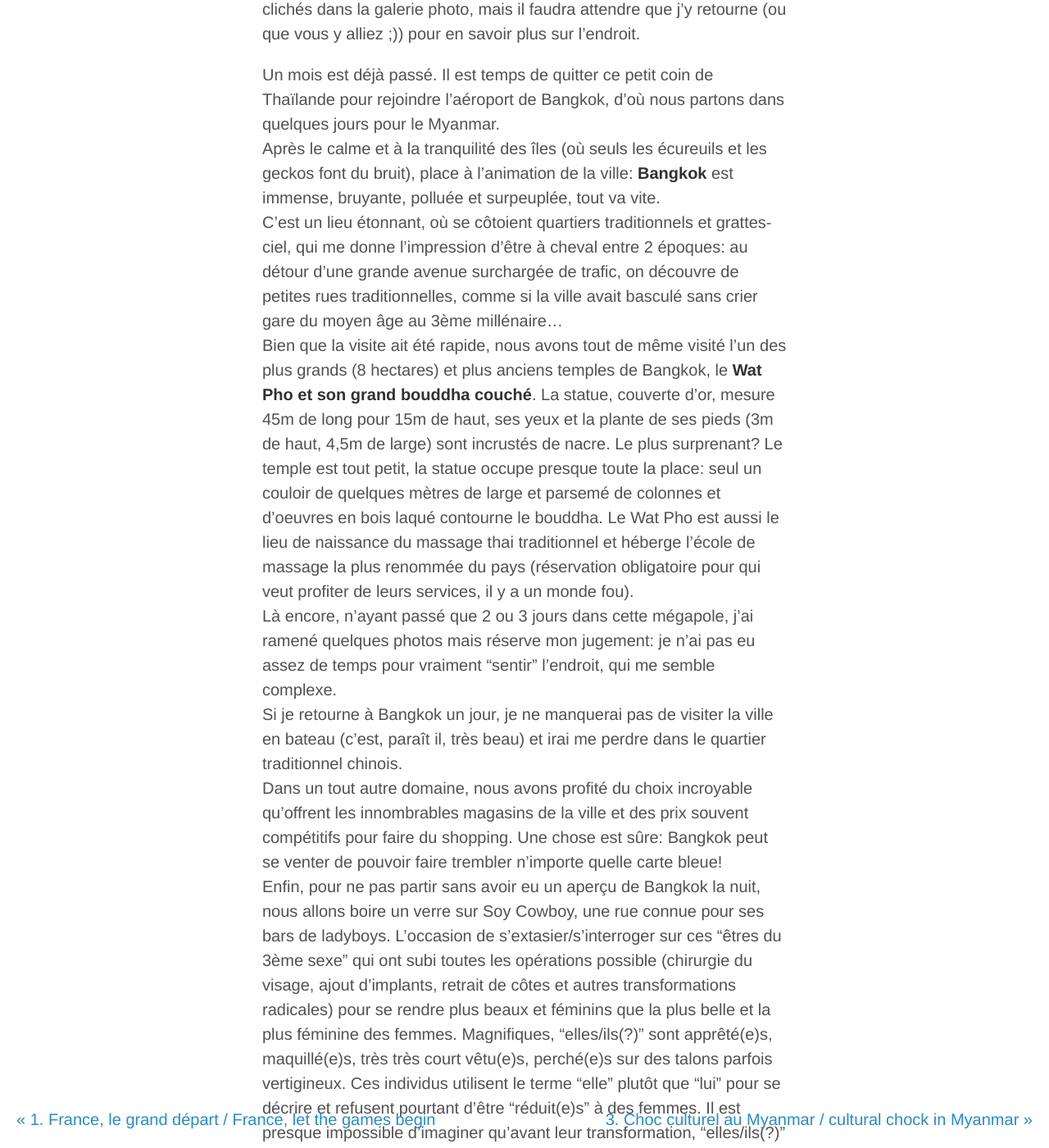
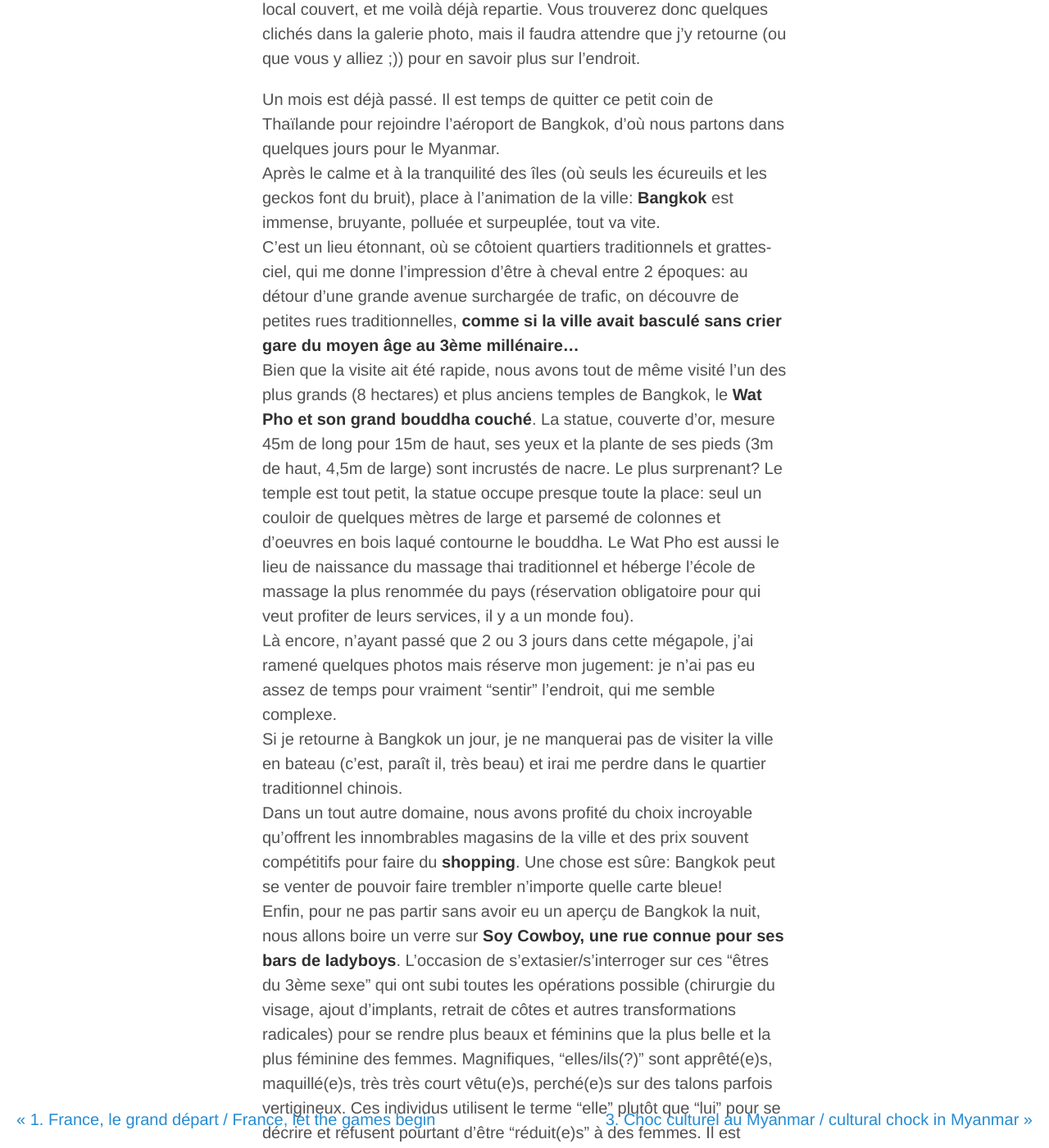
Before and after one commit to crossingborders/crossingborders.github.io, a Jekyll site: the page built from _posts/2014-02-05-Petite-Koh-Tao.md, in a window 1280 px wide and 1400 px high, scrolled down 4532 px. Shown: the whole window at 82% size. Built offline with Jekyll 4.4.1, drawn with Linux system fonts in a browser that asks for light colours; emoji names are drawn with the system emoji font; Markdown is read by kramdown in place of the engine named in the settings; some of the changed text lies outside the part shown.

Commit message:
Update 2014-02-05-Petite-Koh-Tao.md

```diff
--- a/_posts/2014-02-05-Petite-Koh-Tao.md
+++ b/_posts/2014-02-05-Petite-Koh-Tao.md
@@ -13,17 +13,17 @@
 Nous sommes à Roissy, heureux de partir sous le soleil, excités de réaliser ce projet un peu fou. Le trajet en avion (Paris/Kuwait city/Bangkok) va prendre quelques heures, mais qu'importe, nous avons tout le temps devant nous!
 Arrivés au Kuwait, nous attendons patiemment notre correspondance.
 On ne peut décidément jamais prévoir quelles surprises la vie nous réserve.
-Au moment de monter dans l'avion, nous découvrons que la compagnie aérienne a fait du surbooking: nos places, ainsi  que celles de tous les européens avec lesquels nous devions voyager, ont été attribuées à d'autres passagers. Nous n'avons plus vraiment de vol pour quitter le pays: nous voilà donc coincés dans le petit aéroport typique de Kuwait city, un couloir vieillot et sordide, patrouillé par des militaires en armes.
+Au moment de monter dans l'avion, nous découvrons que la compagnie aérienne a fait du surbooking: nos places, ainsi  que celles de tous les européens avec lesquels nous devions voyager, ont été attribuées à d'autres passagers. Nous n'avons plus vraiment de vol pour quitter le pays: **nous voilà donc coincés dans le petit aéroport typique de Kuwait city, un couloir vieillot et sordide, patrouillé par des militaires en armes.**
 Après des heures de discussion acharnée, nous obtenons un vol à bord d'une autre compagnie et atterrissons enfin à Bangkok avec un retard d'une demie journée. De là, le vol vers Koh Samui se passe sans encombre. Un dernier trajet, en bateau cette fois, nous amène, via Koh Phangan, à bon port.
 La fatigue et le stress du voyage s'évanouissent dès que nous posons le pied à terre.
 
-Petite île de 7km par 3 perdue au milieu du golfe de Thaïlande, mecque des écoles de plongée et d’apnée, **Koh Tao** est la destination idéale pour démarrer ce tour du monde. On y trouve de jolies plages peu fréquentées, de superbes couchers de soleil, des paysages verdoyants. La mer est propre (bien que troublée par les longtails et autres navettes touristiques), les températures flirtent avec les 30°. Le rythme de vie est tranquille, le coût de la vie très bas. La nourriture est excellente, les massages exceptionnels, les commodités toutes proches… Que demander de plus?
+Petite île de 7km par 3 perdue au milieu du golfe de Thaïlande, mecque des écoles de plongée et d’apnée, **Koh Tao** est la destination idéale pour démarrer ce tour du monde. On y trouve de **jolies plages peu fréquentées, de superbes couchers de soleil, des paysages verdoyants**. La mer est propre (bien que troublée par les longtails et autres navettes touristiques), les températures flirtent avec les 30°. Le rythme de vie est tranquille, le coût de la vie très bas. La nourriture est excellente, les massages exceptionnels, les commodités toutes proches… Que demander de plus?
 C’est donc dans ce cadre agréable que nous posons nos sacs pour 1 mois, durée maximale du visa touristique obtenu à l’arrivée. Nous nous installons dans un petit resort simple et accueillant. Ayant la chance d’avoir avec moi un compagnon de voyage déjà familier du coin, je n’ai plus qu’à me laisser porter et à me remettre doucement des émotions de ce grand départ vers l’inconnu.
 
 Les écoles de plongée, restaurants, magasins de vêtements ou de souvenirs et salons de massage s’alignent le long de la plage principale, **Sairee Beach**.
 Une chose m'étonne assez rapidement: je croise très peu de thaïlandais. En général, ils gèrent les commerces ou travaillent dans les salons de massages. Je découvre que la population de l'île est composée de touristes venus passer le PADI ou découvrir l'apnée, d'européens (saisonniers ou permanents) vivant de la plongée, et de birmans venus chercher du travail.
 Ce mélange de cultures crée une ambiance chaleureuse, détendue, calme et festive à la fois.
-Si Koh Tao n'est clairement pas représentative de la Thaîlande, elle en reste néanmoins très accueillante: il y fait bon vivre.
+**Si Koh Tao n'est clairement pas représentative de la Thaîlande, elle en reste néanmoins très accueillante: il y fait bon vivre.**
 
 Nous trouvons rapidement notre rythme de croisière.
 La journée commence avec de **délicieux jus de fruits frais pressés** achetés sur l'un des nombreux stands que l'on trouve dans la rue.
@@ -42,9 +42,9 @@
 Une fois la nuit tombée, nous allons nous régaler de **plats thaïlandais traditionnels** (pad thai saupoudré de cacahuète, fried noodles saupoudrées de cacahuète, poisson grillé NON saupoudré de cacahuète,...) et nous rafraichir le gosier avec une Singha ou une Chang, les bières locales. Le dessert, un roti (une sorte de crêpe fourrée de banane et recouverte de nutella et de lait concentré sucré, très bon pour la ligne...) s'achète dans la rue. Nous le dégustons en arpentant la rue principale: le cabaret de ladyboys et autres bars traditionnels s’animent, les apprentis plongeurs se retrouvant après une journée souvent bien remplie pour y faire la **fête**.
 
 Après 3 semaines de vie oisive sur cette petite île, il est quand même temps d'aller visiter les alentours.
-Nous partons assister à la **full moon party** sur **Koh Phangan**. A cette occasion, la tranquillité de l’île est troublée par l’arrivée massive de touristes venus faire la fête (l’évènement, mensuel, réunit sur la plage jusqu’à 50000 personnes).
+Nous partons assister à la **full moon party** sur **Koh Phangan**. A cette occasion, la tranquillité de l’île est troublée par l’arrivée massive de touristes venus faire la fête (l’évènement, mensuel, réunit sur la plage jusqu’à **50000 personnes**).
 Le concept de cette soirée me plait bien et je regrette amèrement de ne pas avoir emporté mon appareil photo pour vous en montrer quelques images.
-Des stands de vente de "buckets" (ces petits seaux en plastique contenant la boisson de votre choix) s'alignent à perte de vue le long de la plage. Ils rivalisent tous d’humour et d’ingéniosité pour attirer le client: à qui ses panneaux aguicheurs ("I love you long time!", "Too big, too big, it will never fit!"), à qui ses blagues, le tout à grand renforts de cris et de rires. Quelle joyeuse cacophonie!
+Des stands de vente de "buckets" (ces petits seaux en plastique contenant la boisson de votre choix) s'alignent à perte de vue le long de la plage. Ils rivalisent tous d’humour et d’ingéniosité pour attirer le client: à qui ses panneaux aguicheurs (**"I love you long time!", "Too big, too big, it will never fit!"**), à qui ses blagues, le tout à grand renforts de cris et de rires. Quelle joyeuse cacophonie!
 Côté musique, les bars sur la plage proposent tous des sound systems où se produisent de bons DJ (pour qui aime la techno).
 Cette soirée envahit non seulement la plage, mais aussi les petites rues adjacentes, qui foisonnent de magasins de babioles en tout genre (bijoux et tatouages temporaires fluo, tee-shirts, …).
 Nous assistons au lancement de la soirée, buvons quelques buckets de mojitos, les éliminons en dansant sur la plage, puis rentrons bien avant que la soirée ne tourne à la beuverie intergalactique.
@@ -53,12 +53,12 @@
 
 Un mois est déjà passé. Il est temps de quitter ce petit coin de Thaïlande pour rejoindre l'aéroport de Bangkok, d'où nous partons dans quelques jours pour le Myanmar.
 Après le calme et à la tranquilité des îles (où seuls les écureuils et les geckos font du bruit), place à l’animation de la ville: **Bangkok** est immense, bruyante, polluée et surpeuplée, tout va vite.
-C’est un lieu étonnant, où se côtoient quartiers traditionnels et grattes-ciel, qui me donne l'impression d'être à cheval entre 2 époques: au détour d’une grande avenue surchargée de trafic, on découvre de petites rues traditionnelles, comme si la ville avait basculé sans crier gare du moyen âge au 3ème millénaire...
+C’est un lieu étonnant, où se côtoient quartiers traditionnels et grattes-ciel, qui me donne l'impression d'être à cheval entre 2 époques: au détour d’une grande avenue surchargée de trafic, on découvre de petites rues traditionnelles, **comme si la ville avait basculé sans crier gare du moyen âge au 3ème millénaire...**
 Bien que la visite ait été rapide, nous avons tout de même visité l'un des plus grands (8 hectares) et plus anciens temples de Bangkok, le **Wat Pho et son grand bouddha couché**. La statue, couverte d'or, mesure 45m de long pour 15m de haut, ses yeux et la plante de ses pieds (3m de haut, 4,5m de large) sont incrustés de nacre. Le plus surprenant? Le temple est tout petit, la statue occupe presque toute la place: seul un couloir de quelques mètres de large et parsemé de colonnes et d'oeuvres en bois laqué contourne le bouddha. Le Wat Pho est aussi le lieu de naissance du massage thai traditionnel et héberge l’école de massage la plus renommée du pays (réservation obligatoire pour qui veut profiter de leurs services, il y a un monde fou).
 Là encore, n'ayant passé que 2 ou 3 jours dans cette mégapole, j'ai ramené quelques photos mais réserve mon jugement: je n'ai pas eu assez de temps pour vraiment "sentir" l'endroit, qui me semble complexe.
 Si je retourne à Bangkok un jour, je ne manquerai pas de visiter la ville en bateau (c’est, paraît il, très beau) et irai me perdre dans le quartier traditionnel chinois.
-Dans un tout autre domaine, nous avons profité du choix incroyable qu'offrent les innombrables magasins de la ville et des prix souvent compétitifs pour faire du shopping. Une chose est sûre: Bangkok peut se venter de pouvoir faire trembler n’importe quelle carte bleue!
-Enfin, pour ne pas partir sans avoir eu un aperçu de Bangkok la nuit, nous allons boire un verre sur Soy Cowboy, une rue connue pour ses bars de ladyboys. L’occasion de s’extasier/s’interroger sur ces “êtres du 3ème sexe” qui ont subi toutes les opérations possible (chirurgie du visage, ajout d’implants, retrait de côtes et autres transformations radicales) pour se rendre plus beaux et féminins que la plus belle et la plus féminine des femmes. Magnifiques, "elles/ils(?)" sont apprêté(e)s, maquillé(e)s, très très court vêtu(e)s, perché(e)s sur des talons parfois vertigineux. Ces individus utilisent le terme “elle” plutôt que “lui” pour se décrire et refusent pourtant d’être "réduit(e)s" à des femmes. Il est presque impossible d'imaginer qu'avant leur transformation, "elles/ils(?)" ont eu des traits masculins, tellement ceux-ci ont été gommés. Il ne reste parfois, physiquement parlant, plus rien de ce côté de leur personnalité. Et pourtant, "elles/ils(?)" revendiquent aussi leur part de masculinité, sans, là non plus, vouloir être "réduit(e)s" à des hommes. Un statut que je respecte mais que j'ai bien du mal à comprendre...
+Dans un tout autre domaine, nous avons profité du choix incroyable qu'offrent les innombrables magasins de la ville et des prix souvent compétitifs pour faire du **shopping**. Une chose est sûre: Bangkok peut se venter de pouvoir faire trembler n’importe quelle carte bleue!
+Enfin, pour ne pas partir sans avoir eu un aperçu de Bangkok la nuit, nous allons boire un verre sur **Soy Cowboy, une rue connue pour ses bars de ladyboys**. L’occasion de s’extasier/s’interroger sur ces “êtres du 3ème sexe” qui ont subi toutes les opérations possible (chirurgie du visage, ajout d’implants, retrait de côtes et autres transformations radicales) pour se rendre plus beaux et féminins que la plus belle et la plus féminine des femmes. Magnifiques, "elles/ils(?)" sont apprêté(e)s, maquillé(e)s, très très court vêtu(e)s, perché(e)s sur des talons parfois vertigineux. Ces individus utilisent le terme “elle” plutôt que “lui” pour se décrire et refusent pourtant d’être "réduit(e)s" à des femmes. Il est presque impossible d'imaginer qu'avant leur transformation, "elles/ils(?)" ont eu des traits masculins, tellement ceux-ci ont été gommés. Il ne reste parfois, physiquement parlant, plus rien de ce côté de leur personnalité. Et pourtant, "elles/ils(?)" revendiquent aussi leur part de masculinité, sans, là non plus, vouloir être "réduit(e)s" à des hommes. Un statut que je respecte mais que j'ai bien du mal à comprendre...
 
 Au moment de prendre l'avion, je me dis que je garderai de bons souvenirs et de belles images de ce petit morceau de terre.
 Ainsi qu'une sensation d'inachevé.
@@ -71,11 +71,11 @@
 
 February 5, 2014. We are in Roissy, happy to leave in the sun, excited to achieve this crazy project. The flight (Paris / Kuwait city / Bangkok) will take a few hours, but who cares, we have all the time in front of us!
 We definitely can never know what surprises life is about to bring.
-Arrived in Kuwait, we patiently wait for our correspondence. At the time of boarding the plane, we discover the joys of overbooking: we understand that our seats, as well as those of all European with whom we were traveling, were assigned to other passengers. We are not really booked on any other flight out of the country either: so here we are, stuck in the typical Kuwait city airport, a quaint and sordid corridor patrolled by armed soldiers.
+Arrived in Kuwait, we patiently wait for our correspondence. At the time of boarding the plane, we discover the joys of overbooking: we understand that our seats, as well as those of all European with whom we were traveling, were assigned to other passengers. We are not really booked on any other flight out of the country either: **so here we are, stuck in the typical Kuwait city airport, a quaint and sordid corridor patrolled by armed soldiers**.
 After hours of fierce debate, we get a flight on another airline and finally land in Bangkok with a half a day delay. From there, the flight to Koh Samui is going smoothly. One last trip via Koh Phangan, by boat this time, leads us safely.
 Fatigue and stress vanish as soon as we set foot on land.
 
-**Koh Tao**, a small island (7km by 3) lost in the Gulf of Thailand, mecca for diving and freediving enthusiasts, is the ideal destination to start this round the world trip. There are beautiful uncrowded beaches, colourful sunsets, lush landscapes. The sea is clean (although troubled by longtails and other tourist shuttles), temperatures flirt with 30°C. The pace of life is quiet, cost of living very low. The food is excellent, massages are exceptional, amenities nearby ... What more?
+**Koh Tao**, a small island (7km by 3) lost in the Gulf of Thailand, mecca for diving and freediving enthusiasts, is the ideal destination to start this round the world trip. There are **beautiful uncrowded beaches, colourful sunsets, lush landscapes**. The sea is clean (although troubled by longtails and other tourist shuttles), temperatures flirt with 30°C. The pace of life is quiet, cost of living very low. The food is excellent, massages are exceptional, amenities nearby ... What more?
 It is in this pleasant place that we settle in a small homely resort for one month: that is the maximum duration of the tourist visas obtained on arrival. One of my traveling friend already being familiar with the area, I allow myself to be gently driven around and give time to my emotions to settle down.
 
 Diving schools, restaurants, clothing or souvenirs shops and massage parlours line the main beach, **Sairee Beach**.
@@ -100,9 +100,9 @@
 After nightfall, we feast on **traditional Thai dishes** (pad thai sprinkled with peanut, fried noodles sprinkled with peanut, grilled fish NOT sprinkled with peanut,...) and freshen up with a Singha or a Chang, the local beers. The dessert, a roti (a kind of pancake stuffed with banana and nutella, covered with sweetened condensed milk. Very diet...) can be bought on the street. We enjoy it while walking the main street, where the ladyboys cabaret and other traditional bars come alive, everybody often meeting after a busy day to **party**.
 
 After 3 weeks of idle life on this small island, it is time to move on.
-We leave to attend the **full moon party** on **Koh Phangan**. On this occasion, the tranquility of the island is disturbed by the influx of tourists coming to party (the event, monthly, meets on the beach up to 50,000 people).
+We leave to attend the **full moon party** on **Koh Phangan**. On this occasion, the tranquility of the island is disturbed by the influx of tourists coming to party (the event, monthly, meets on the beach up to **50,000 people**).
 I like the concept of this party and bitterly regret not having brought my camera to show you pictures.
-Stalls selling "buckets" (those little plastic buckets containing the beverage of your choice) line up along the beach as far as the eye can see. They all compete with humor and ingenuity to attract customers: who's with enticing panels ("I love you long time!" "Too big, too big, it will never fit!"), who's with the jokes, all shouting and laughing. What a joyous cacophony!
+Stalls selling "buckets" (those little plastic buckets containing the beverage of your choice) line up along the beach as far as the eye can see. They all compete with humor and ingenuity to attract customers: who's with enticing panels (**"I love you long time!" "Too big, too big, it will never fit!"**), who's with the jokes, all shouting and laughing. What a joyous cacophony!
 Musically, the bars on the beach all offer sound systems which produce good DJ (for those who love techno).
 This event invades not only the beach, but also the side streets, which are full of trinkets stores of all kinds (temporary tattoos and fluorescent jewelry, T-shirts, ...).
 We witness the party kicking off, drink a few mojitos buckets, eliminate them by dancing on the beach and leave before the evening turns into an intergalactic kegger.
@@ -111,12 +111,12 @@
 
 One month has passed already. It is time to leave this little piece of heaven for Bangkok airport, from where we head to Myanmar in a few days.
 The peace and quiet of the islands (where only squirrels and geckos make noise) give way to the excitement of the city: **Bangkok** is huge, noisy, polluted and overpopulated. Everything goes fast.
-It is an amazing place, which combines traditional neighborhoods and skyscrapers and gives me the impression of being somewhere between two eras: when turning at the corner of a large overloaded traffic avenue, I discover small traditional streets, as if the city had switched without warning from the Middle Ages to the 3rd Millennium...
+It is an amazing place, which combines traditional neighborhoods and skyscrapers and gives me the impression of being somewhere between two eras: when turning at the corner of a large overloaded traffic avenue, I discover small traditional streets, **as if the city had switched without warning from the Middle Ages to the 3rd Millennium**...
 Although the visit is quick, we still visit one of the biggest (8 hectares) and the oldest temples in Bangkok, the **Wat Pho temple and its large reclining Buddha**. The statue, covered in gold, measures 45m long and 15m high, his eyes and the soles of his feet (3m high, 4.5m wide) are inlaid with mother-of-pearl. The most surprising? The temple is small, the statue occupies most of the space: only one lane, a few meters wide, dotted with columns and lacquered wood, works round the Buddha. Wat Pho is also the birthplace of traditional Thai massage and hosts the country's most renowned massage school (reservations required for anyone wishing to enjoy their services, the place is packed).
 Again, having spent only 2 or 3 days in this megalopolis, I brought back a few pictures but reserve my judgment: I have not had enough time to really "feel" the place, which seems complex.
 If I return to Bangkok one day, I will make sure to visit the city by boat (that is, it seems, very nice) and go get lost in the traditional Chinese neighborhood.
-On a different subject, we take advantage of the incredible choice offered by countless shops, with often competitive prices, to shop. One thing is certain: Bangkok can be proud to be able to shake any credit card!
-Finally, not to leave without having a glimpse of Bangkok at night, we have a drink on Soy Cowboy, a street known for its ladyboys bars. The opportunity to marvel / wonder about these "third-sex human beings" who endure all operations (facial surgery, implants add-ons, ribs removal and other radical transformations) to make themselves more beautiful and feminine than the most beautiful and feminine of all women. They are pampered, wear makeup and very short skirts, perched on vertiginous heels. These individuals use the term "she" rather than "he" to describe themselves and yet refuse to be "reduced" to women. It is almost impossible to imagine that before their metamorphosis, they had masculine features. It sometimes remains, physically speaking, nothing of this side of their personality. Yet, they also claim their masculine side, not there either, wanting to be reduced to men. A status I respect but I have trouble understanding...
+On a different subject, we take advantage of the incredible choice offered by countless shops, with often competitive prices, to **shop**. One thing is certain: Bangkok can be proud to be able to shake any credit card!
+Finally, not to leave without having a glimpse of Bangkok at night, we have a drink on **Soy Cowboy, a street known for its ladyboys bars**. The opportunity to marvel / wonder about these "third-sex human beings" who endure all operations (facial surgery, implants add-ons, ribs removal and other radical transformations) to make themselves more beautiful and feminine than the most beautiful and feminine of all women. They are pampered, wear makeup and very short skirts, perched on vertiginous heels. These individuals use the term "she" rather than "he" to describe themselves and yet refuse to be "reduced" to women. It is almost impossible to imagine that before their metamorphosis, they had masculine features. It sometimes remains, physically speaking, nothing of this side of their personality. Yet, they also claim their masculine side, not there either, wanting to be reduced to men. A status I respect but I have trouble understanding...
 
 In the plane, I think I will keep good memories and beautiful pictures of this little piece of land.
 As well as a feeling of unfinished business.
```
